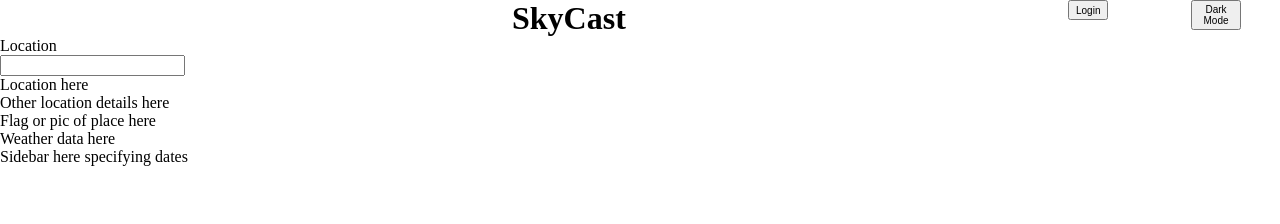
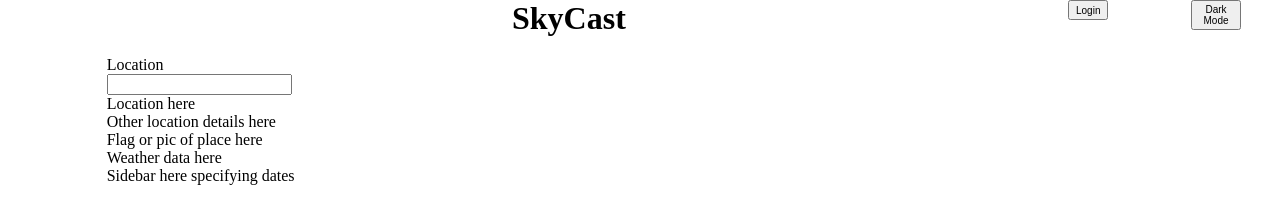
Before and after one commit to JJHH17/skycast, a website built with webpack: page src/index.html in a window 1280 px wide. Built offline with nearby package versions, Linux system fonts and the light colour scheme.

Commit message:
Configure main page element with grid display

```diff
--- a/src/styles.css
+++ b/src/styles.css
@@ -28,3 +28,14 @@
     height: 30px;
     font-size: 10px;
 }
+
+#parent {
+    display: grid;
+    grid-template-columns: 0.3fr repeat(3, 1fr) 0.3fr;
+    grid-template-rows: 0.3fr repeat(2, 1fr) 0.3fr;
+}
+
+#main {
+    grid-column: 2/5;
+    grid-row: 2/4;
+}
```
